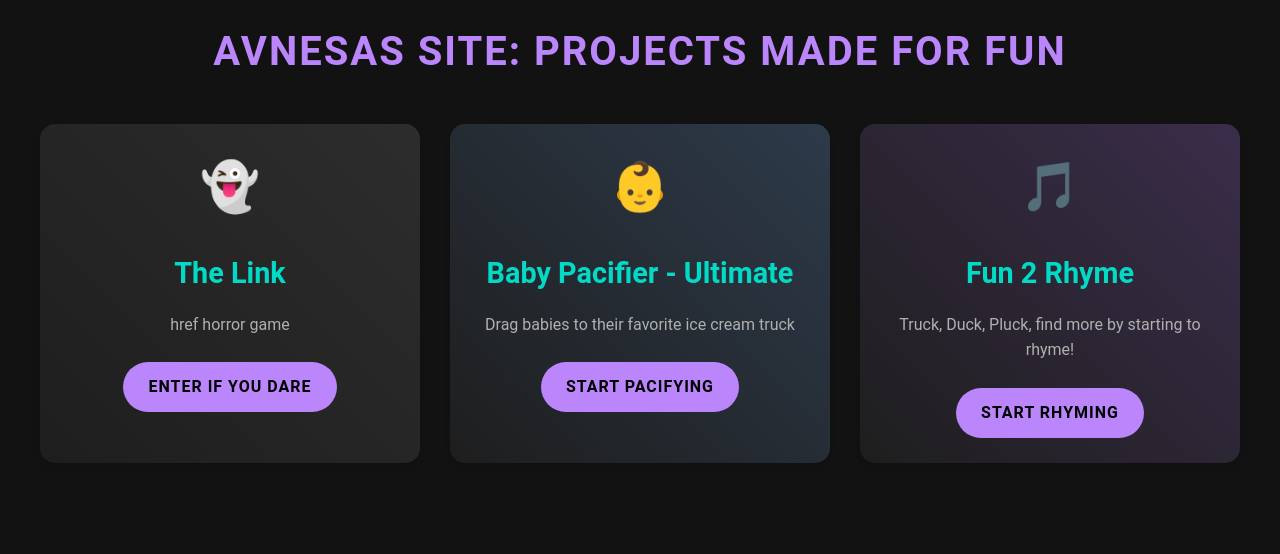
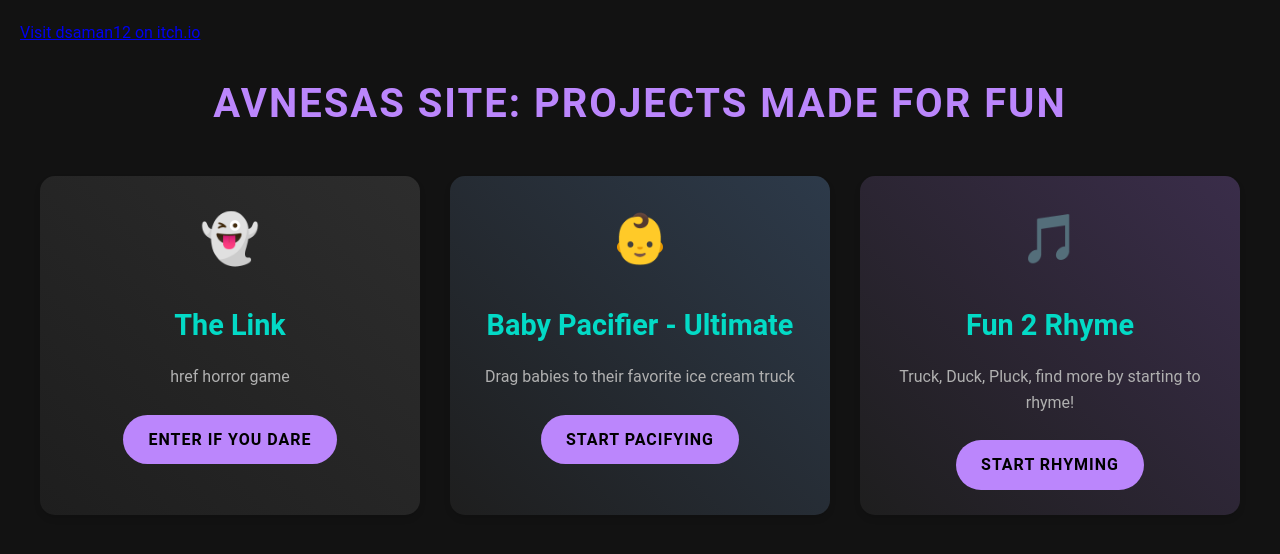
Before and after one commit to avnesas/avnesas.github.io, a plain HTML site: page index.html in a window 1280 px wide. Drawn offline with Linux system fonts and the light colour scheme.

Commit message:
Update index.html

```diff
--- a/index.html
+++ b/index.html
@@ -1,5 +1,6 @@
 <html><head><base href="https://websim.ai" />
 <title>Avnesas Site</title>
+  <a href="https://dsaman12.itch.io" class="itch-button" target="_blank" w-tid="24">Visit dsaman12 on itch.io</a>
 <style>
   body {
     font-family: 'Roboto', sans-serif;
```
